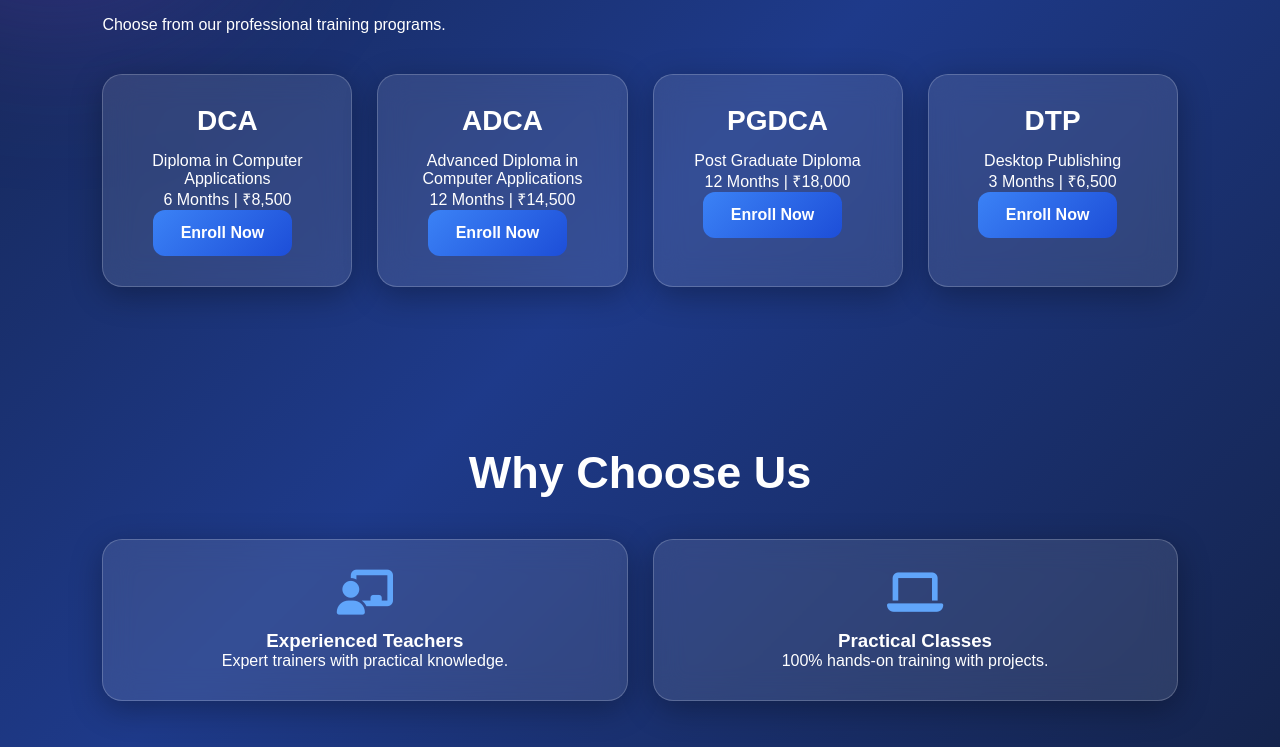
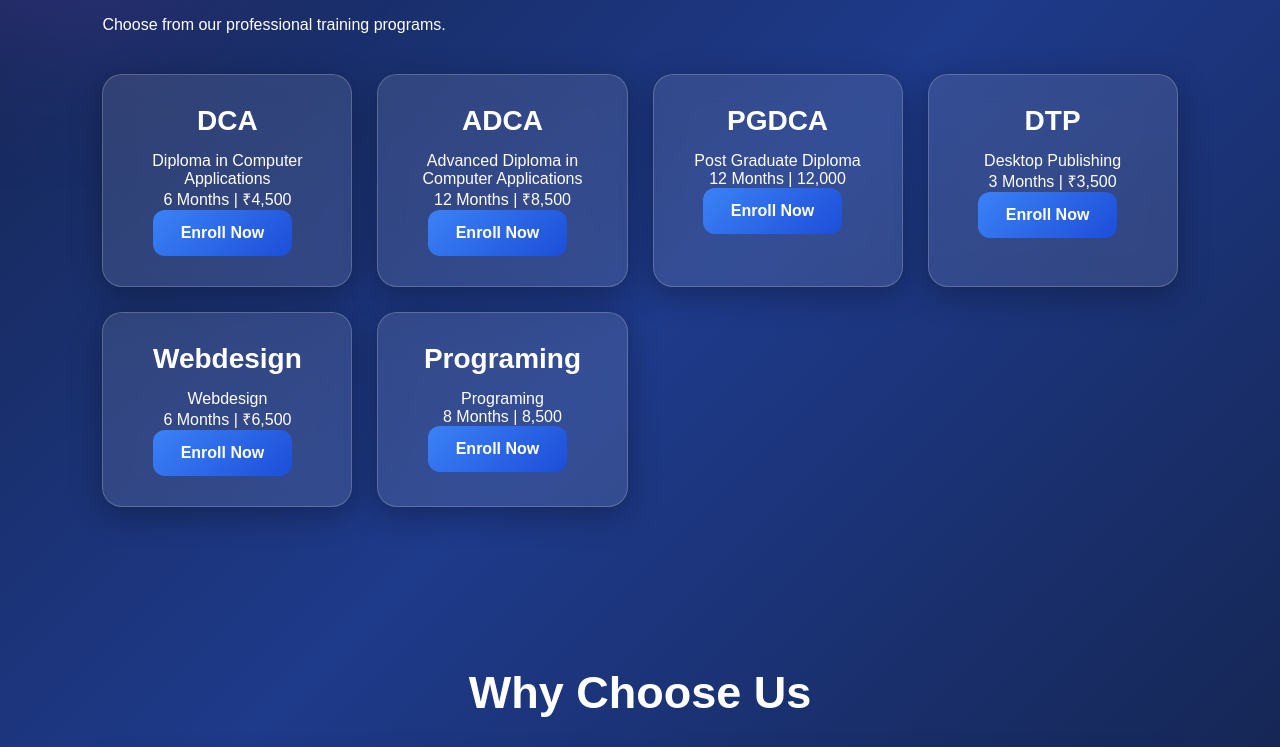
Before and after one commit to pk-datta/project, a Flask app: page / in a window 1280 px wide. Shown: the part 931-1678 px from the top of the page. Run offline with Flask 3, Linux system fonts and the light colour scheme.

Commit message:
Full project upload

```diff
--- a/templates/index.html
+++ b/templates/index.html
@@ -85,28 +85,40 @@
             <div class="course-card glass-card">
                 <h3>DCA</h3>
                 <p>Diploma in Computer Applications</p>
-                <p>6 Months | ₹8,500</p>
+                <p>6 Months | ₹4,500</p>
                 <a href="#" class="btn">Enroll Now</a>
             </div>
 
             <div class="course-card glass-card">
                 <h3>ADCA</h3>
                 <p>Advanced Diploma in Computer Applications</p>
-                <p>12 Months | ₹14,500</p>
+                <p>12 Months | ₹8,500</p>
                 <a href="#" class="btn">Enroll Now</a>
             </div>
 
             <div class="course-card glass-card">
                 <h3>PGDCA</h3>
                 <p>Post Graduate Diploma</p>
-                <p>12 Months | ₹18,000</p>
+                <p>12 Months | 12,000</p>
                 <a href="#" class="btn">Enroll Now</a>
             </div>
 
             <div class="course-card glass-card">
                 <h3>DTP</h3>
                 <p>Desktop Publishing</p>
-                <p>3 Months | ₹6,500</p>
+                <p>3 Months | ₹3,500</p>
+                <a href="#" class="btn">Enroll Now</a>
+            </div>
+            <div class="course-card glass-card">
+                <h3>Webdesign</h3>
+                <p>Webdesign</p>
+                <p>6 Months | ₹6,500</p>
+                <a href="#" class="btn">Enroll Now</a>
+            </div>
+            <div class="course-card glass-card">
+                <h3>Programing </h3>
+                <p>Programing</p>
+                <p>8 Months | 8,500</p>
                 <a href="#" class="btn">Enroll Now</a>
             </div>
 
```
Also changed, not shown: students.db.
